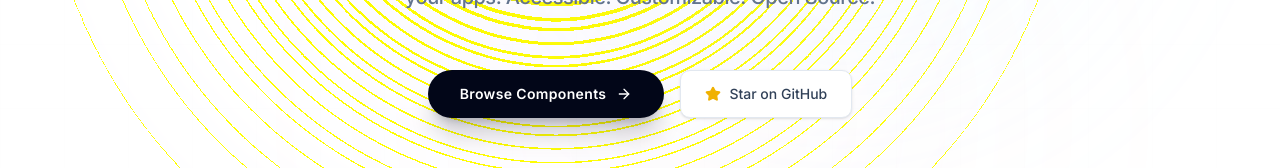
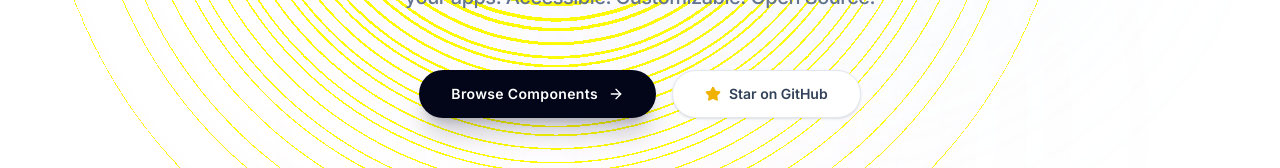
Before and after one commit to AnsHh9094/XeVoS-Ui, a Next.js app in the folder apps/web/: page / in a window 1280 px wide. Shown: the part 596-764 px from the top of the page. Built offline with nearby package versions, Linux system fonts and the light colour scheme; no server answers; a web font is replaced by a local one.

Commit message:
style: Refactor GitHub star button styling by internalizing size and shape classes and updating its appearance.

```diff
--- a/apps/web/app/page.tsx
+++ b/apps/web/app/page.tsx
@@ -165,7 +165,7 @@ export default function LandingPage() {
               Browse Components
               <ArrowRight className="w-4 h-4 group-hover:translate-x-0.5 transition-transform" />
             </Link>
-            <GitHubStarButton className="h-12 px-6 rounded-full justify-center" theme="landing" />
+            <GitHubStarButton className="justify-center" theme="landing" />
           </motion.div>
 
           {/* Tech Stack */}
--- a/apps/web/components/github-star-button.tsx
+++ b/apps/web/components/github-star-button.tsx
@@ -69,10 +69,10 @@ export function GitHubStarButton({ className, theme = "default" }: GitHubStarBut
             href="https://github.com/harshjdhv/componentry"
             target="_blank"
             className={cn(
-                "group relative inline-flex h-9 items-center gap-2 rounded-md md:rounded-lg border px-3 text-sm font-medium transition-all",
+                "group relative inline-flex items-center gap-2.5 border text-sm font-semibold transition-all",
                 isLanding
-                    ? "border-slate-200 bg-white text-slate-700 shadow-sm hover:bg-slate-50 hover:border-slate-300 hover:text-slate-900"
-                    : "border-yellow-500/15 bg-yellow-500/[0.02] text-muted-foreground hover:bg-yellow-500/10 hover:text-foreground",
+                    ? "h-12 px-8 rounded-full border-slate-200 bg-white text-slate-700 shadow-sm hover:bg-slate-50 hover:border-slate-300 hover:text-slate-900"
+                    : "h-9 px-3 rounded-md md:rounded-lg border-yellow-500/15 bg-yellow-500/[0.02] text-muted-foreground hover:bg-yellow-500/10 hover:text-foreground",
                 className
             )}
         >
```
